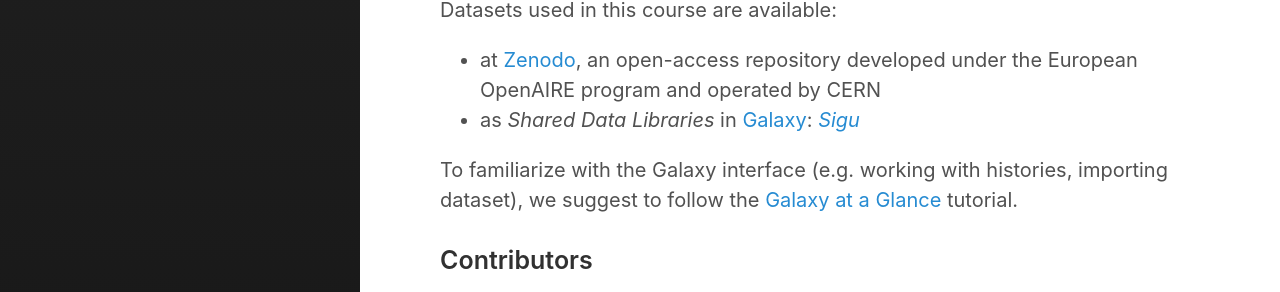
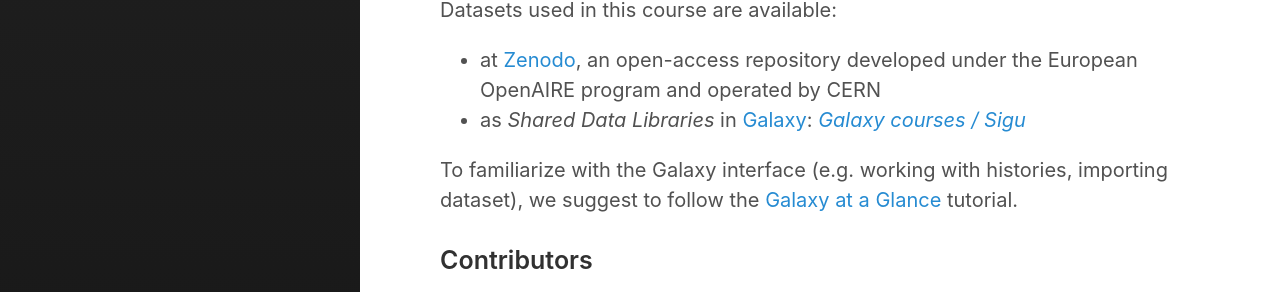
Before and after one commit to sigu-training/clinical_genomics, a Jekyll site: the page built from index.md, in a window 1280 px wide. Shown: the part 1733-2025 px from the top of the page. Built offline with Jekyll 4.4.1, drawn with Linux system fonts in a browser that asks for light colours.

Commit message:
update library url

```diff
--- a/index.md
+++ b/index.md
@@ -39,7 +39,7 @@
 Datasets used in this course are available:
  - at [Zenodo](https://zenodo.org/record/3531578), an open-access repository developed under
    the European OpenAIRE program and operated by CERN
- - as *Shared Data Libraries* in [Galaxy](https://usegalaxy.eu/library/list): *[Sigu](https://usegalaxy.eu/library/list#folders/Fd01030bcf09560f0)*
+ - as *Shared Data Libraries* in [Galaxy](https://usegalaxy.eu/library/list): *[Galaxy courses / Sigu](https://usegalaxy.eu/library/list#folders/F3d08bb711e4e3b26)*
 
 
 To familiarize with the Galaxy interface (e.g. working with histories, importing dataset),
```
